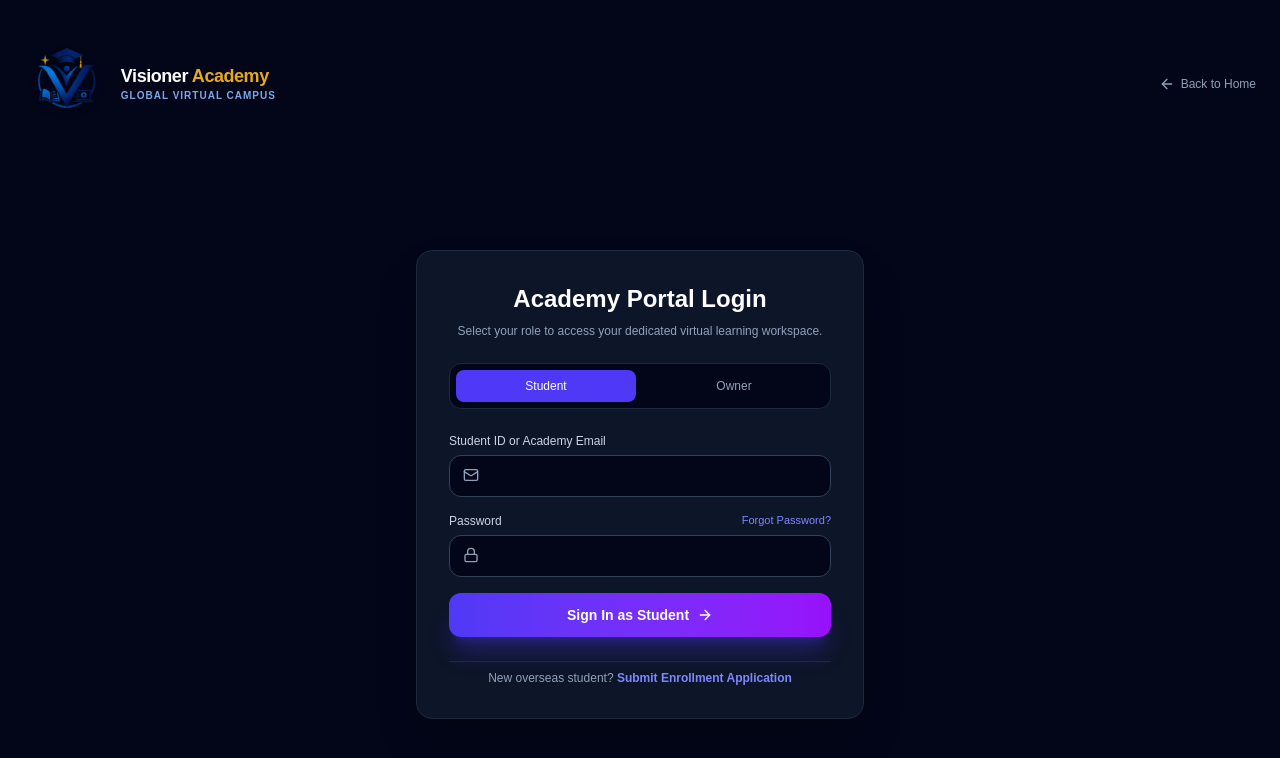
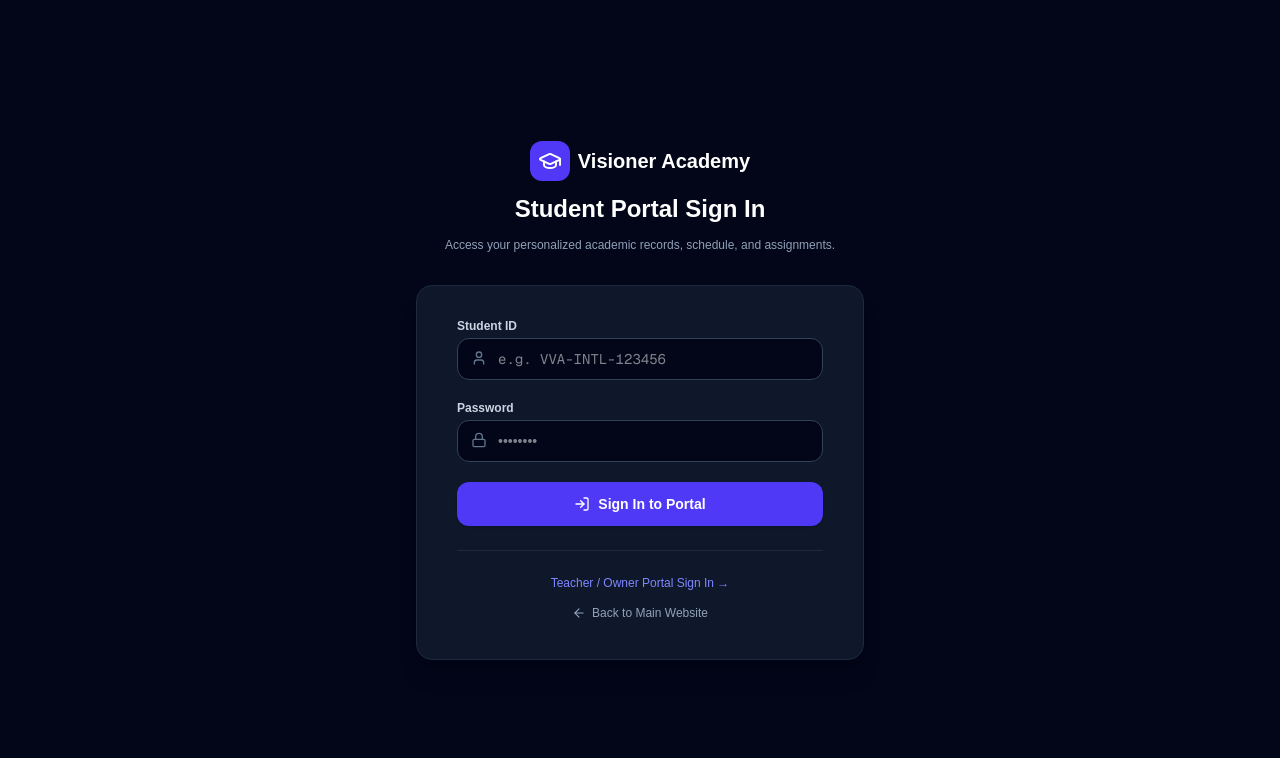
Before and after one commit to Syed-Salman-Naqvi/Visioner-Virtual-Academy, a Next.js app: page /login in a window 1280 px wide. Shown: the top 758 px of the page. Built offline with nearby package versions, Linux system fonts and the light colour scheme.

Commit message:
push five

```diff
--- a/app/login/page.tsx
+++ b/app/login/page.tsx
@@ -1,236 +1,369 @@
+// "use client";
+
+// import React, { useState } from "react";
+// import Link from "next/link";
+// import { useRouter } from "next/navigation";
+// import {
+//   GraduationCap,
+//   Lock,
+//   Mail,
+//   ArrowRight,
+//   ArrowLeft,
+// } from "lucide-react";
+// import { findStudentAccount } from "@/lib/storage";
+
+// export default function LoginPage() {
+//   const router = useRouter();
+//   const [role, setRole] = useState<"student" | "parent" | "applicant" | "owner">("student");
+//   const [email, setEmail] = useState("");
+//   const [password, setPassword] = useState("");
+//   const [isLoading, setIsLoading] = useState(false);
+//   const [loginError, setLoginError] = useState("");
+
+//   const handleRoleSelect = (selectedRole: "student" | "parent" | "applicant" | "owner") => {
+//     setRole(selectedRole);
+//     setLoginError("");
+//     setPassword("");
+//     if (selectedRole === "student") {
+//       setEmail("");
+//     } else if (selectedRole === "parent") {
+//       setEmail("robert.vance@visioner.parent");
+//     } else if (selectedRole === "owner") {
+//       setEmail("");
+//     } else {
+//       setEmail("applicant.intl@visioner.academy");
+//     }
+//   };
+
+//   const handleLogin = (e: React.FormEvent) => {
+//     e.preventDefault();
+//     if (role === "student") {
+//       const account = findStudentAccount(email, password);
+//       if (!account) {
+//         setLoginError("Student ID or password is incorrect.");
+//         return;
+//       }
+//       if (account) window.sessionStorage.setItem("vva_student_account", JSON.stringify(account));
+//     }
+//     if (role === "owner" && (email !== "Muhammad-Salman" || password !== "123123")) {
+//       setLoginError("The owner ID or password is incorrect.");
+//       return;
+//     }
+//     setLoginError("");
+//     if (role === "owner") window.sessionStorage.setItem("vva_owner_authenticated", "true");
+//     setIsLoading(true);
+
+//     setTimeout(() => {
+//       setIsLoading(false);
+//       if (role === "student") {
+//         router.push("/student");
+//       } else if (role === "parent") {
+//         router.push("/parent");
+//       } else if (role === "owner") {
+//         router.push("/owner");
+//       } else {
+//         router.push("/admissions");
+//       }
+//     }, 600);
+//   };
+
+//   return (
+//     <div className="min-h-screen flex flex-col bg-slate-950 text-slate-100 selection:bg-indigo-500 selection:text-white">
+//       {/* Top Header */}
+//       <header className="p-6 flex items-center justify-between max-w-7xl mx-auto w-full">
+//           {/* <Link href="/" className="flex items-center gap-3">
+//             <div className="w-10 h-10 rounded-xl bg-linear-to-br from-indigo-500 to-purple-600 flex items-center justify-center text-white shadow-lg shadow-indigo-500/20">
+//               <GraduationCap className="w-5 h-5" />
+//             </div>
+//             <div className="flex flex-col">
+//               <span className="text-lg font-bold tracking-tight text-white">
+//                 Visioner <span className="text-indigo-400">Academy</span>
+//               </span>
+//               <span className="text-[10px] uppercase font-semibold text-slate-400">
+//                 Single Sign-On Portal
+//               </span>
+//             </div>
+//           </Link> */}
+
+//          <Link href="/" className="flex items-center gap-3 group">
+//               <img
+//                 src="/logo.png"
+//                 alt="Visioner Virtual Academy Logo"
+//                 className="h-30 w-auto object-contain group-hover:scale-105 transition-transform duration-200 drop-shadow-lg"
+//               />
+//               <div className="flex flex-col">
+//                 <span className="text-lg font-extrabold tracking-tight text-white leading-tight">
+//                   Visioner <span style={{color:"#E8A820"}}>Academy</span>
+//                 </span>
+//                 <span className="text-[10px] uppercase font-bold tracking-widest" style={{color:"#7BA7E8"}}>
+//                   Global Virtual Campus
+//                 </span>
+//               </div>
+//             </Link>
+
+//         <Link
+//           href="/"
+//           className="text-xs font-medium text-slate-400 hover:text-white flex items-center gap-1.5 transition-colors"
+//         >
+//           <ArrowLeft className="w-4 h-4" /> Back to Home
+//         </Link>
+//       </header>
+
+//       {/* Main Form Center */}
+//       <main className="flex-1 flex items-center justify-center p-4 sm:p-6">
+//         <div className="w-full max-w-md bg-slate-900/90 rounded-2xl border border-slate-800 p-6 sm:p-8 shadow-2xl space-y-6">
+//           <div className="text-center space-y-2">
+//             <h1 className="text-2xl font-extrabold text-white">Academy Portal Login</h1>
+//             <p className="text-xs text-slate-400">
+//               Select your role to access your dedicated virtual learning workspace.
+//             </p>
+//           </div>
+
+//           {/* Quick Role Selector */}
+//           <div className="grid grid-cols-2 gap-2 bg-slate-950 p-1.5 rounded-xl border border-slate-800 text-xs">
+//             <button
+//               type="button"
+//               onClick={() => handleRoleSelect("student")}
+//               className={`py-2 rounded-lg font-medium transition-all ${
+//                 role === "student"
+//                   ? "bg-indigo-600 text-white font-bold shadow"
+//                   : "text-slate-400 hover:text-white"
+//               }`}
+//             >
+//               Student
+//             </button>
+//             {/* <button
+//               type="button"
+//               onClick={() => handleRoleSelect("parent")}
+//               className={`py-2 rounded-lg font-medium transition-all ${
+//                 role === "parent"
+//                   ? "bg-indigo-600 text-white font-bold shadow"
+//                   : "text-slate-400 hover:text-white"
+//               }`}
+//             >
+//               Parent
+//             </button> */}
+//             {/* <button
+//               type="button"
+//               onClick={() => handleRoleSelect("applicant")}
+//               className={`py-2 rounded-lg font-medium transition-all ${
+//                 role === "applicant"
+//                   ? "bg-indigo-600 text-white font-bold shadow"
+//                   : "text-slate-400 hover:text-white"
+//               }`}
+//             >
+//               Applicant
+//             </button> */}
+//             <button
+//               type="button"
+//               onClick={() => handleRoleSelect("owner")}
+//               className={`py-2 rounded-lg font-medium transition-all ${
+//                 role === "owner" ? "bg-indigo-600 text-white font-bold shadow" : "text-slate-400 hover:text-white"
+//               }`}
+//             >
+//               Owner
+//             </button>
+//           </div>
+
+//           {/* Login Form */}
+//           <form onSubmit={handleLogin} className="space-y-4 text-xs">
+//             <div>
+//               <label className="block text-slate-300 font-medium mb-1.5">
+//                 {role === "student" && "Student ID or Academy Email"}
+//                 {role === "parent" && "Parent Account Email"}
+//                 {role === "applicant" && "Admissions Application Email"}
+//                 {role === "owner" && "Owner ID"}
+//               </label>
+//               <div className="relative">
+//                 <Mail className="w-4 h-4 text-slate-400 absolute left-3.5 top-3" />
+//                 <input
+//                   type={role === "owner" || role === "student" ? "text" : "email"}
+//                   required
+//                   value={email}
+//                   onChange={(e) => setEmail(e.target.value)}
+//                   className="w-full pl-10 pr-3.5 py-2.5 bg-slate-950 border border-slate-700 rounded-xl text-white text-sm focus:outline-none focus:border-indigo-500"
+//                 />
+//               </div>
+//             </div>
+
+//             <div>
+//               <div className="flex justify-between items-center mb-1.5">
+//                 <label className="text-slate-300 font-medium">Password</label>
+//                 <a href="#" className="text-[11px] text-indigo-400 hover:underline">
+//                   Forgot Password?
+//                 </a>
+//               </div>
+//               <div className="relative">
+//                 <Lock className="w-4 h-4 text-slate-400 absolute left-3.5 top-3" />
+//                 <input
+//                   type="password"
+//                   required
+//                   value={password}
+//                   onChange={(e) => setPassword(e.target.value)}
+//                   className="w-full pl-10 pr-3.5 py-2.5 bg-slate-950 border border-slate-700 rounded-xl text-white text-sm focus:outline-none focus:border-indigo-500"
+//                 />
+//               </div>
+//             </div>
+
+//             {loginError && <p role="alert" className="text-xs text-rose-400">{loginError}</p>}
+
+//             <button
+//               type="submit"
+//               disabled={isLoading}
+//               className="w-full py-3 rounded-xl bg-linear-to-r from-indigo-600 to-purple-600 hover:from-indigo-500 hover:to-purple-500 text-white font-bold text-sm shadow-xl shadow-indigo-600/30 flex items-center justify-center gap-2 transition-all disabled:opacity-50"
+//             >
+//               {isLoading ? (
+//                 <span>Signing in...</span>
+//               ) : (
+//                 <>
+//                   <span>Sign In as {role.charAt(0).toUpperCase() + role.slice(1)}</span>
+//                   <ArrowRight className="w-4 h-4" />
+//                 </>
+//               )}
+//             </button>
+//           </form>
+
+//           <div className="pt-2 border-t border-slate-800 text-center text-xs text-slate-400">
+//             <span>New overseas student? </span>
+//             <Link href="/admissions" className="text-indigo-400 hover:underline font-semibold">
+//               Submit Enrollment Application
+//             </Link>
+//           </div>
+//         </div>
+//       </main>
+//     </div>
+//   );
+// }
+
+
+
 "use client";
 
 import React, { useState } from "react";
 import Link from "next/link";
 import { useRouter } from "next/navigation";
-import {
-  GraduationCap,
-  Lock,
-  Mail,
-  ArrowRight,
-  ArrowLeft,
-} from "lucide-react";
-import { findStudentAccount } from "@/lib/storage";
+import { GraduationCap, LogIn, Lock, User, ArrowLeft } from "lucide-react";
+import { getStudentAccounts } from "@/lib/storage";
 
 export default function LoginPage() {
   const router = useRouter();
-  const [role, setRole] = useState<"student" | "parent" | "applicant" | "owner">("student");
-  const [email, setEmail] = useState("");
+  const [studentId, setStudentId] = useState("");
   const [password, setPassword] = useState("");
-  const [isLoading, setIsLoading] = useState(false);
-  const [loginError, setLoginError] = useState("");
+  const [error, setError] = useState("");
+  const [loading, setLoading] = useState(false);
 
-  const handleRoleSelect = (selectedRole: "student" | "parent" | "applicant" | "owner") => {
-    setRole(selectedRole);
-    setLoginError("");
-    setPassword("");
-    if (selectedRole === "student") {
-      setEmail("");
-    } else if (selectedRole === "parent") {
-      setEmail("robert.vance@visioner.parent");
-    } else if (selectedRole === "owner") {
-      setEmail("");
+  const handleLogin = async (e: React.FormEvent) => {
+    e.preventDefault();
+    setError("");
+    setLoading(true);
+
+    try {
+      const accounts = await getStudentAccounts();
+      const match = accounts.find(
+        (acc) =>
+          acc.studentId.trim().toUpperCase() === studentId.trim().toUpperCase() &&
+          acc.password === password
+      );
+
+      if (match) {
+        if (typeof window !== "undefined") {
+          window.sessionStorage.setItem("vva_student_account", JSON.stringify(match));
+        }
+        router.push("/student");
       } else {
-      setEmail("applicant.intl@visioner.academy");
+        setError("Invalid Student ID or Password. Please check your credentials.");
+      }
+    } catch {
+      setError("An error occurred during sign in. Please try again.");
+    } finally {
+      setLoading(false);
     }
   };
 
-  const handleLogin = (e: React.FormEvent) => {
-    e.preventDefault();
-    if (role === "student") {
-      const account = findStudentAccount(email, password);
-      if (!account) {
-        setLoginError("Student ID or password is incorrect.");
-        return;
-      }
-      if (account) window.sessionStorage.setItem("vva_student_account", JSON.stringify(account));
-    }
-    if (role === "owner" && (email !== "Muhammad-Salman" || password !== "123123")) {
-      setLoginError("The owner ID or password is incorrect.");
-      return;
-    }
-    setLoginError("");
-    if (role === "owner") window.sessionStorage.setItem("vva_owner_authenticated", "true");
-    setIsLoading(true);
-
-    setTimeout(() => {
-      setIsLoading(false);
-      if (role === "student") {
-        router.push("/student");
-      } else if (role === "parent") {
-        router.push("/parent");
-      } else if (role === "owner") {
-        router.push("/owner");
-      } else {
-        router.push("/admissions");
-      }
-    }, 600);
-  };
-
   return (
-    <div className="min-h-screen flex flex-col bg-slate-950 text-slate-100 selection:bg-indigo-500 selection:text-white">
-      {/* Top Header */}
-      <header className="p-6 flex items-center justify-between max-w-7xl mx-auto w-full">
-          {/* <Link href="/" className="flex items-center gap-3">
-            <div className="w-10 h-10 rounded-xl bg-linear-to-br from-indigo-500 to-purple-600 flex items-center justify-center text-white shadow-lg shadow-indigo-500/20">
-              <GraduationCap className="w-5 h-5" />
+    <div className="min-h-screen bg-slate-950 flex flex-col justify-center py-12 sm:px-6 lg:px-8 text-slate-100">
+      <div className="sm:mx-auto sm:w-full sm:max-w-md text-center space-y-3">
+        <Link href="/" className="inline-flex items-center gap-2">
+          <div className="w-10 h-10 rounded-xl bg-indigo-600 flex items-center justify-center">
+            <GraduationCap className="w-6 h-6 text-white" />
           </div>
-            <div className="flex flex-col">
-              <span className="text-lg font-bold tracking-tight text-white">
-                Visioner <span className="text-indigo-400">Academy</span>
-              </span>
-              <span className="text-[10px] uppercase font-semibold text-slate-400">
-                Single Sign-On Portal
-              </span>
-            </div>
-          </Link> */}
-
-         <Link href="/" className="flex items-center gap-3 group">
-              <img
-                src="/logo.png"
-                alt="Visioner Virtual Academy Logo"
-                className="h-30 w-auto object-contain group-hover:scale-105 transition-transform duration-200 drop-shadow-lg"
-              />
-              <div className="flex flex-col">
-                <span className="text-lg font-extrabold tracking-tight text-white leading-tight">
-                  Visioner <span style={{color:"#E8A820"}}>Academy</span>
-                </span>
-                <span className="text-[10px] uppercase font-bold tracking-widest" style={{color:"#7BA7E8"}}>
-                  Global Virtual Campus
-                </span>
-              </div>
+          <span className="text-xl font-bold text-white">Visioner Academy</span>
         </Link>
-
-        <Link
-          href="/"
-          className="text-xs font-medium text-slate-400 hover:text-white flex items-center gap-1.5 transition-colors"
-        >
-          <ArrowLeft className="w-4 h-4" /> Back to Home
-        </Link>
-      </header>
-
-      {/* Main Form Center */}
-      <main className="flex-1 flex items-center justify-center p-4 sm:p-6">
-        <div className="w-full max-w-md bg-slate-900/90 rounded-2xl border border-slate-800 p-6 sm:p-8 shadow-2xl space-y-6">
-          <div className="text-center space-y-2">
-            <h1 className="text-2xl font-extrabold text-white">Academy Portal Login</h1>
+        <h2 className="text-2xl font-extrabold text-white">Student Portal Sign In</h2>
         <p className="text-xs text-slate-400">
-              Select your role to access your dedicated virtual learning workspace.
+          Access your personalized academic records, schedule, and assignments.
         </p>
       </div>
 
-          {/* Quick Role Selector */}
-          <div className="grid grid-cols-2 gap-2 bg-slate-950 p-1.5 rounded-xl border border-slate-800 text-xs">
-            <button
-              type="button"
-              onClick={() => handleRoleSelect("student")}
-              className={`py-2 rounded-lg font-medium transition-all ${
-                role === "student"
-                  ? "bg-indigo-600 text-white font-bold shadow"
-                  : "text-slate-400 hover:text-white"
-              }`}
-            >
-              Student
-            </button>
-            {/* <button
-              type="button"
-              onClick={() => handleRoleSelect("parent")}
-              className={`py-2 rounded-lg font-medium transition-all ${
-                role === "parent"
-                  ? "bg-indigo-600 text-white font-bold shadow"
-                  : "text-slate-400 hover:text-white"
-              }`}
-            >
-              Parent
-            </button> */}
-            {/* <button
-              type="button"
-              onClick={() => handleRoleSelect("applicant")}
-              className={`py-2 rounded-lg font-medium transition-all ${
-                role === "applicant"
-                  ? "bg-indigo-600 text-white font-bold shadow"
-                  : "text-slate-400 hover:text-white"
-              }`}
-            >
-              Applicant
-            </button> */}
-            <button
-              type="button"
-              onClick={() => handleRoleSelect("owner")}
-              className={`py-2 rounded-lg font-medium transition-all ${
-                role === "owner" ? "bg-indigo-600 text-white font-bold shadow" : "text-slate-400 hover:text-white"
-              }`}
-            >
-              Owner
-            </button>
+      <div className="mt-8 sm:mx-auto sm:w-full sm:max-w-md">
+        <div className="bg-slate-900 border border-slate-800 py-8 px-4 shadow-xl sm:rounded-2xl sm:px-10">
+          <form className="space-y-5" onSubmit={handleLogin}>
+            <div>
+              <label className="block text-xs font-semibold text-slate-300 mb-1">
+                Student ID
+              </label>
+              <div className="relative">
+                <User className="w-4 h-4 text-slate-500 absolute left-3.5 top-3" />
+                <input
+                  type="text"
+                  required
+                  value={studentId}
+                  onChange={(e) => setStudentId(e.target.value)}
+                  placeholder="e.g. VVA-INTL-123456"
+                  className="w-full pl-10 pr-3.5 py-2.5 bg-slate-950 border border-slate-700 rounded-xl text-white text-sm focus:outline-none focus:border-indigo-500 font-mono"
+                />
+              </div>
             </div>
 
-          {/* Login Form */}
-          <form onSubmit={handleLogin} className="space-y-4 text-xs">
             <div>
-              <label className="block text-slate-300 font-medium mb-1.5">
-                {role === "student" && "Student ID or Academy Email"}
-                {role === "parent" && "Parent Account Email"}
-                {role === "applicant" && "Admissions Application Email"}
-                {role === "owner" && "Owner ID"}
+              <label className="block text-xs font-semibold text-slate-300 mb-1">
+                Password
               </label>
               <div className="relative">
-                <Mail className="w-4 h-4 text-slate-400 absolute left-3.5 top-3" />
+                <Lock className="w-4 h-4 text-slate-500 absolute left-3.5 top-3" />
                 <input
-                  type={role === "owner" || role === "student" ? "text" : "email"}
+                  type="password"
                   required
-                  value={email}
-                  onChange={(e) => setEmail(e.target.value)}
+                  value={password}
+                  onChange={(e) => setPassword(e.target.value)}
+                  placeholder="••••••••"
                   className="w-full pl-10 pr-3.5 py-2.5 bg-slate-950 border border-slate-700 rounded-xl text-white text-sm focus:outline-none focus:border-indigo-500"
                 />
               </div>
             </div>
 
-            <div>
-              <div className="flex justify-between items-center mb-1.5">
-                <label className="text-slate-300 font-medium">Password</label>
-                <a href="#" className="text-[11px] text-indigo-400 hover:underline">
-                  Forgot Password?
-                </a>
+            {error && (
+              <div className="p-3 bg-rose-950/60 border border-rose-500/40 rounded-xl text-xs text-rose-300">
+                {error}
               </div>
-              <div className="relative">
-                <Lock className="w-4 h-4 text-slate-400 absolute left-3.5 top-3" />
-                <input
-                  type="password"
-                  required
-                  value={password}
-                  onChange={(e) => setPassword(e.target.value)}
-                  className="w-full pl-10 pr-3.5 py-2.5 bg-slate-950 border border-slate-700 rounded-xl text-white text-sm focus:outline-none focus:border-indigo-500"
-                />
-              </div>
-            </div>
-
-            {loginError && <p role="alert" className="text-xs text-rose-400">{loginError}</p>}
+            )}
 
             <button
               type="submit"
-              disabled={isLoading}
-              className="w-full py-3 rounded-xl bg-linear-to-r from-indigo-600 to-purple-600 hover:from-indigo-500 hover:to-purple-500 text-white font-bold text-sm shadow-xl shadow-indigo-600/30 flex items-center justify-center gap-2 transition-all disabled:opacity-50"
+              disabled={loading}
+              className="w-full py-3 px-4 bg-indigo-600 hover:bg-indigo-500 text-white font-bold text-sm rounded-xl shadow transition-colors flex items-center justify-center gap-2 disabled:opacity-50"
             >
-              {isLoading ? (
-                <span>Signing in...</span>
-              ) : (
-                <>
-                  <span>Sign In as {role.charAt(0).toUpperCase() + role.slice(1)}</span>
-                  <ArrowRight className="w-4 h-4" />
-                </>
-              )}
+              <LogIn className="w-4 h-4" />
+              {loading ? "Signing in..." : "Sign In to Portal"}
             </button>
           </form>
 
-          <div className="pt-2 border-t border-slate-800 text-center text-xs text-slate-400">
-            <span>New overseas student? </span>
-            <Link href="/admissions" className="text-indigo-400 hover:underline font-semibold">
-              Submit Enrollment Application
+          <div className="mt-6 pt-6 border-t border-slate-800 text-center space-y-3">
+            <Link
+              href="/owner"
+              className="text-xs text-indigo-400 hover:text-indigo-300 font-medium block"
+            >
+              Teacher / Owner Portal Sign In →
+            </Link>
+            <Link
+              href="/"
+              className="inline-flex items-center gap-1.5 text-xs text-slate-400 hover:text-white"
+            >
+              <ArrowLeft className="w-3.5 h-3.5" /> Back to Main Website
             </Link>
           </div>
         </div>
-      </main>
+      </div>
     </div>
   );
 }
```
Lines whose indentation alone changed are shown as unchanged.
